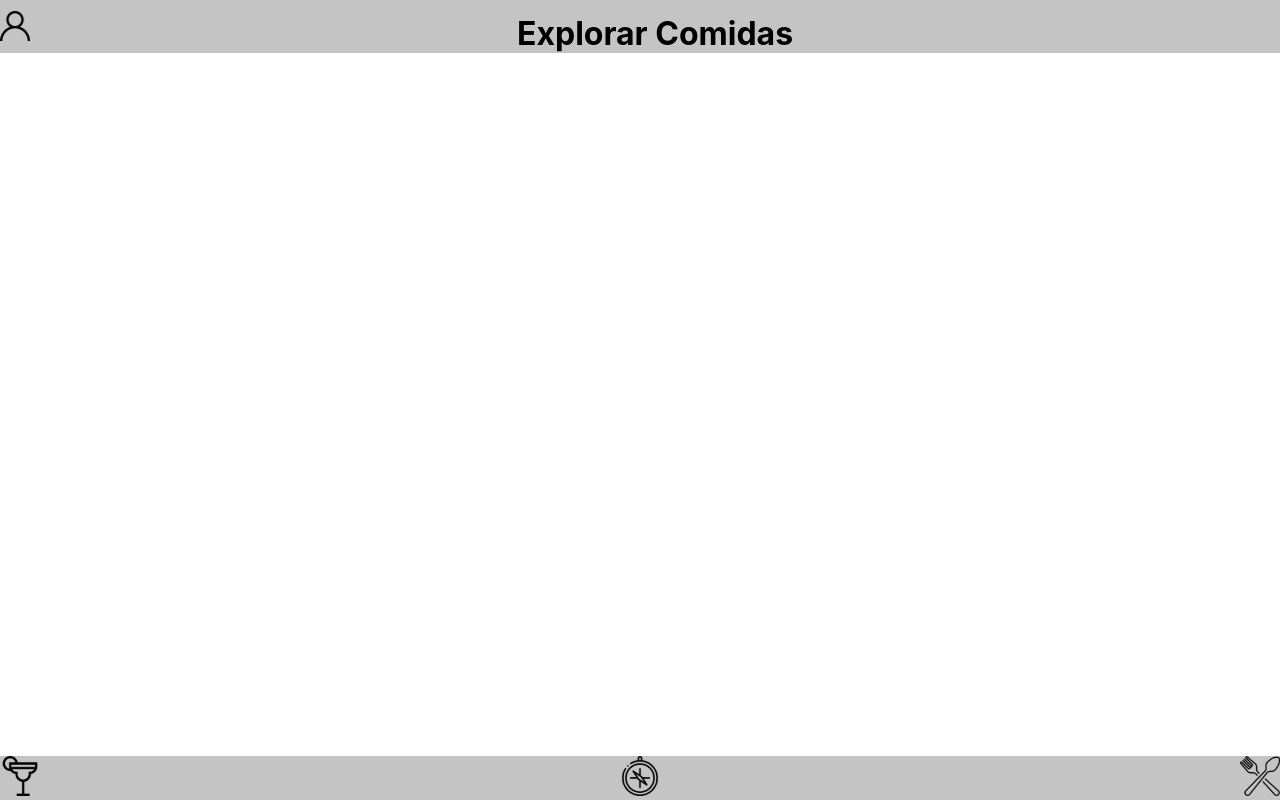
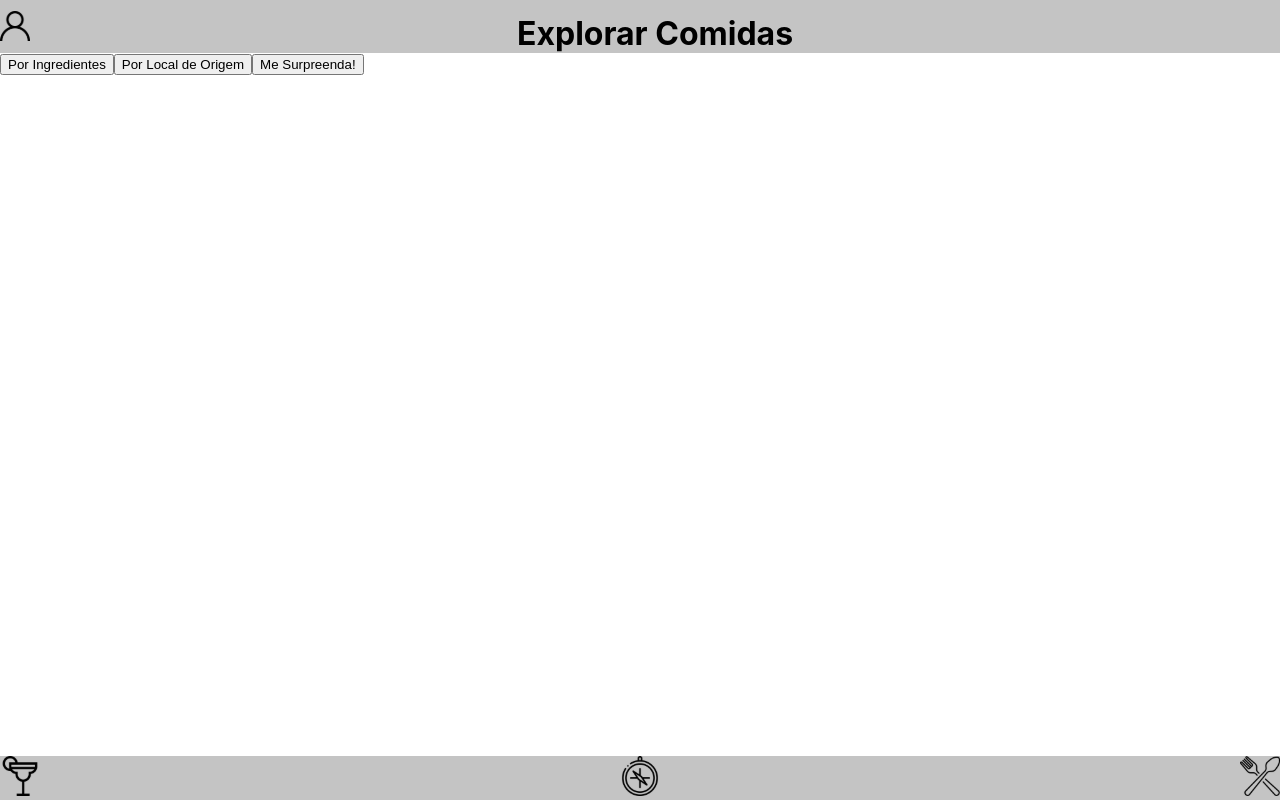
Before and after one commit to tryber/sd-04-recipes-app-7, a React (Create React App) app: page /explorar/comidas in a window 1280 px wide. Built offline with nearby package versions, Linux system fonts and the light colour scheme; no server answers.

Commit message:
Requisitos ok

```diff
--- a/src/pages/ExploreFoods.js
+++ b/src/pages/ExploreFoods.js
@@ -1,12 +1,44 @@
-import React from 'react';
+import React, { useState, useEffect } from 'react';
+import { useHistory } from 'react-router-dom';
+import { randomFoodId } from '../services';
 import BottomBar from '../components/BottomBar/BottomBar';
 import Header from '../components/Header';
 
-const ExploreFoods = () => (
-  <div>
-    <Header title="Explorar Comidas" />
-    <BottomBar />
-  </div>
-);
+const ExploreFoods = () => {
+  const history = useHistory();
+  const [id, setId] = useState('');
+  const alternative = `/comidas/${id}`;
+  const surpriseMe = (history) => {
+    history.push(alternative);
+  };
+
+  useEffect(() => {
+    randomFoodId().then((data) => setId(data.meals[0].idMeal));
+  }, []);
+  return (
+    <div>
+      <Header title="Explorar Comidas" />
+      <button
+        data-testid="explore-by-ingredient"
+        onClick={() => history.push('/explorar/comidas/ingredientes')}
+      >
+        Por Ingredientes
+      </button>
+      <button
+        data-testid="explore-by-area"
+        onClick={() => history.push('/explorar/comidas/area')}
+      >
+        Por Local de Origem
+      </button>
+      <button
+        data-testid="explore-surprise"
+        onClick={() => surpriseMe(history)}
+      >
+        Me Surpreenda!
+      </button>
+      <BottomBar />
+    </div>
+  );
+};
 
 export default ExploreFoods;
--- a/src/services/index.js
+++ b/src/services/index.js
@@ -66,3 +66,9 @@ export const getCocktailByFirstLetter = async (firstLetter) => {
   const cocktails = await fetch(URL);
   return cocktails.json();
 };
+
+export const randomFoodId = async () => {
+  const URL = 'https://www.themealdb.com/api/json/v1/1/random.php';
+  const id = await fetch(URL);
+  return id.json();
+};
```
